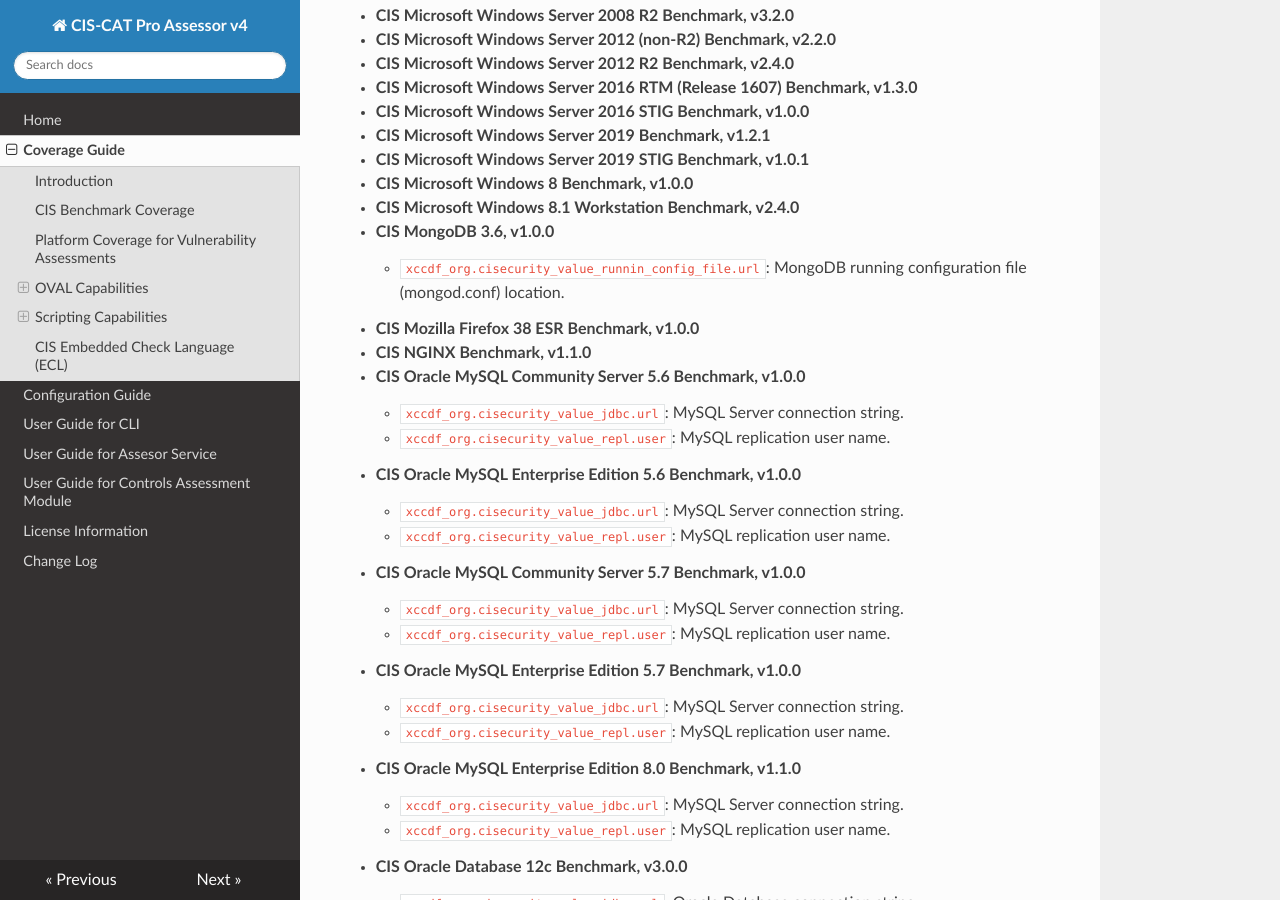
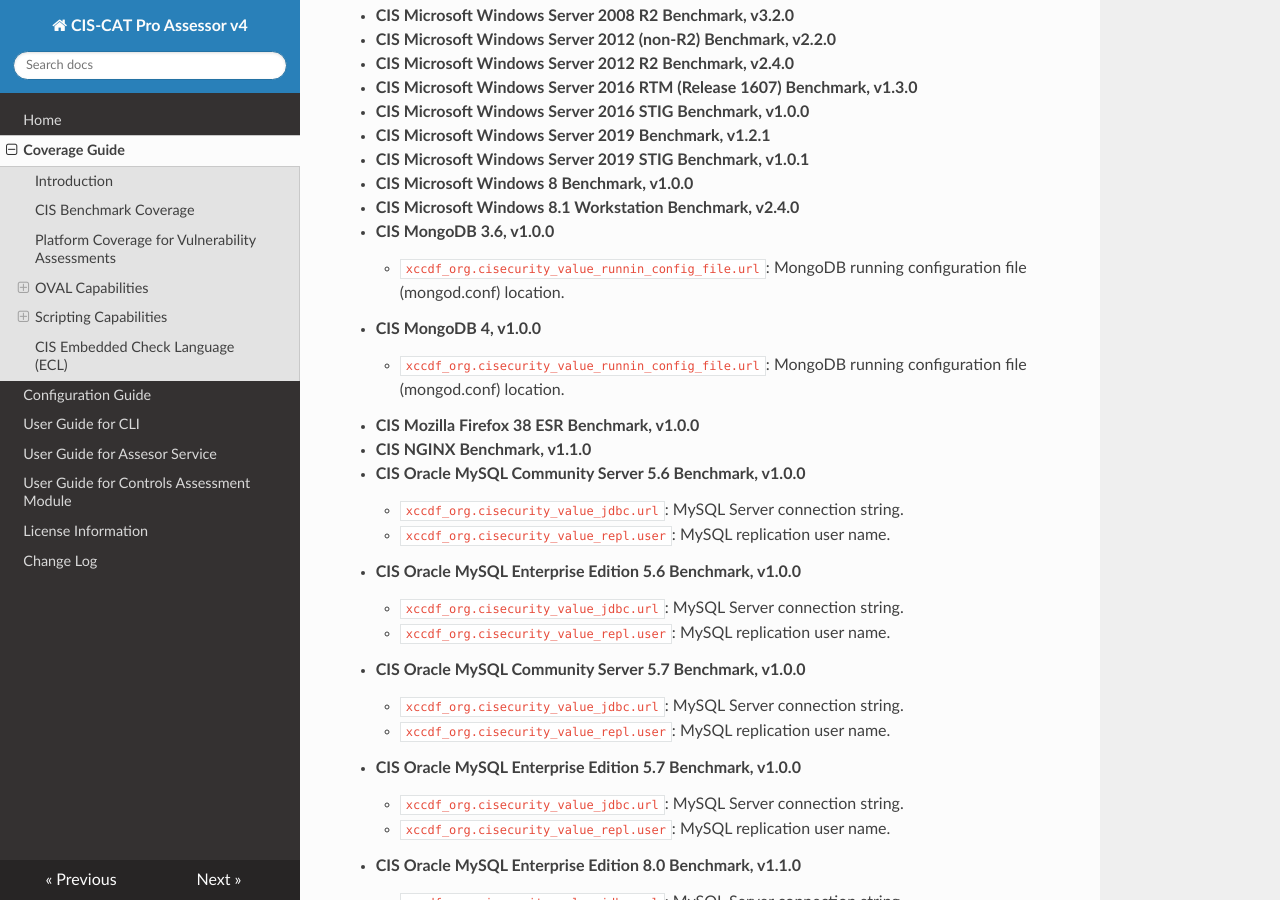
Before and after one commit to CISecurity/CCPA-Docs, an MkDocs documentation site: the page built from docs/Coverage Guide.md, in a window 1280 px wide and 900 px high, scrolled down 2780 px. Built offline with MkDocs 1.6.1, drawn with Linux system fonts in a browser that asks for light colours; nearby versions of some CDN libraries; some of the changed text lies outside the part shown.

Commit message:
update coverage guide for release 4.9.0

```diff
--- a/docs/Coverage Guide.md
+++ b/docs/Coverage Guide.md
@@ -85,6 +85,8 @@
 - **CIS Microsoft Windows 8 Benchmark, v1.0.0**
 - **CIS Microsoft Windows 8.1 Workstation Benchmark, v2.4.0**
 - **CIS MongoDB 3.6, v1.0.0**
+    - `xccdf_org.cisecurity_value_runnin_config_file.url`: MongoDB running configuration file (mongod.conf) location.
+- **CIS MongoDB 4, v1.0.0**
     - `xccdf_org.cisecurity_value_runnin_config_file.url`: MongoDB running configuration file (mongod.conf) location.
 - **CIS Mozilla Firefox 38 ESR Benchmark, v1.0.0**
 - **CIS NGINX Benchmark, v1.1.0**
```
Also changed, not shown: other parts of docs/Coverage Guide.md (+2 -2 lines).
